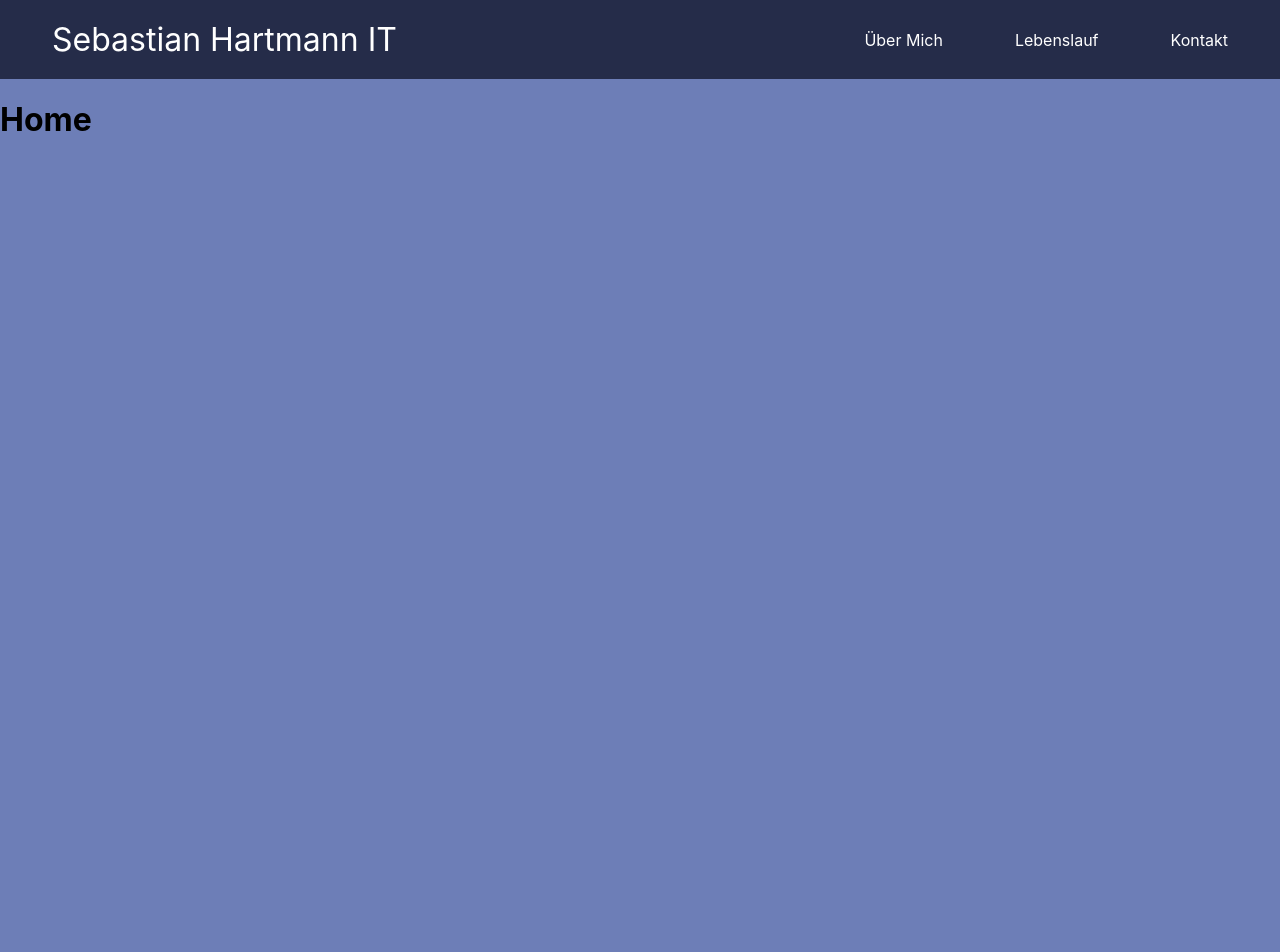
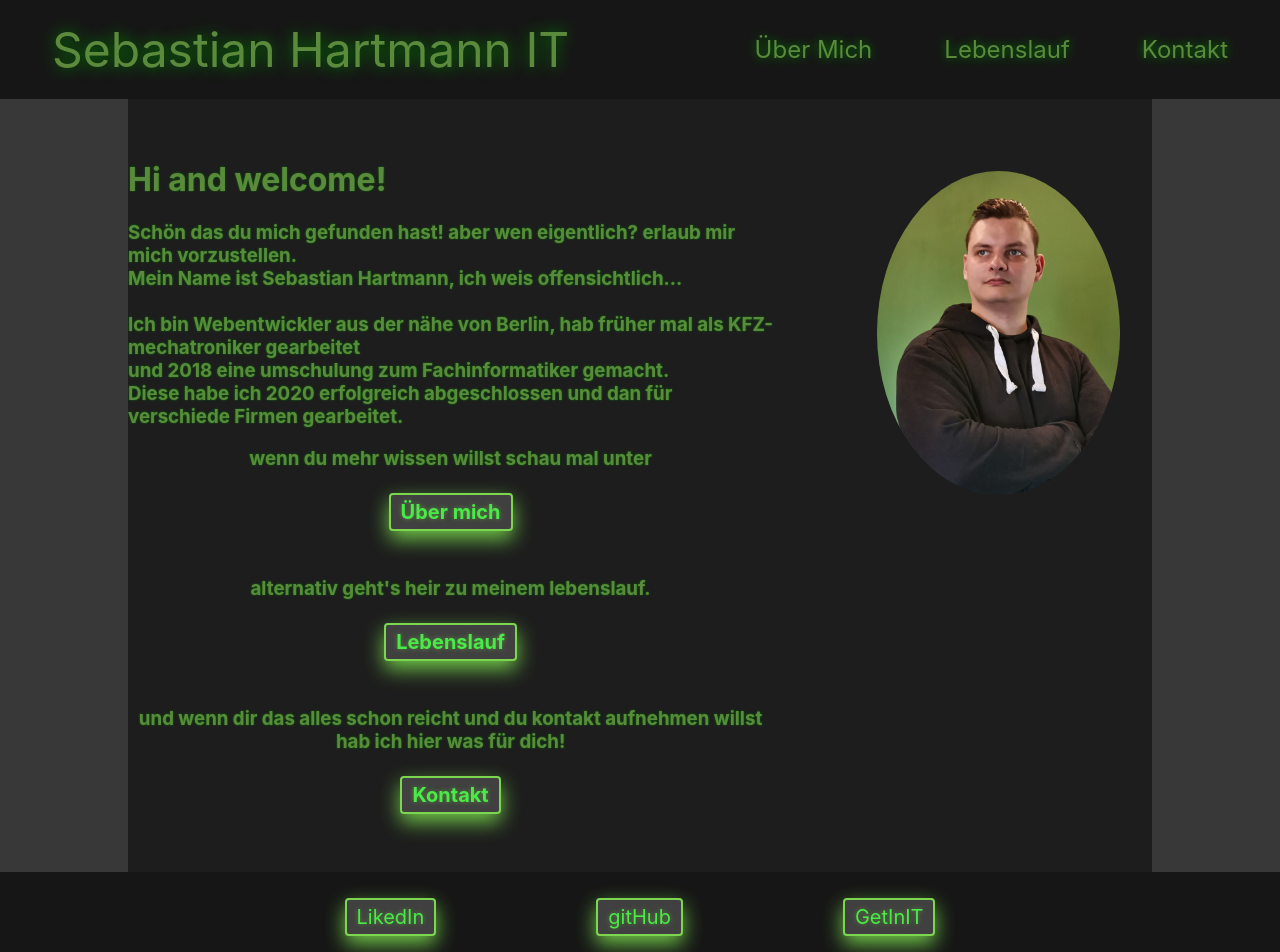
Before and after one commit to 5Hartmann/sebastian-hartmann-it, a React (Create React App) app: page / in a window 1280 px wide. Shown: the top 952 px of the page. Before the commit the page ends 800 px from the top, so only its background shows below. Built offline with nearby package versions, Linux system fonts and the light colour scheme.

Commit message:
Add content and css to Home.js

```diff
--- a/src/App.css
+++ b/src/App.css
@@ -4,21 +4,17 @@
 
 body {
   margin: 0px;
-  background-color: #6d7eb7;
+  background-color: #2b2b2b;
 }
 
 .nav {
-  background-color: #252c49;
-  color: white;
+  background-color: #161616;
+  color: #5b8a3c;
   display: flex;
   justify-content: space-between;
   align-items: stretch;
   gap: 2rem;
   padding: 0 2rem;
-}
-
-.site-title {
-  font-size: 2rem;
 }
 
 .nav ul {
@@ -27,6 +23,9 @@ body {
   list-style: none;
   display: flex;
   gap: 2rem;
+  font-size: 1.5rem;
+  text-shadow: 0px 0px 10px green;
+
 }
 
 .nav a {
@@ -38,10 +37,98 @@ body {
   padding: 1.25rem;
 }
 
+.site-title {
+  font-size: 3rem;
+  text-shadow: 0px 0px 15px green;
+}
+
 .nav li.active {
-  background-color: #384665;
+  background-color: #383838;
+  box-shadow: 0px 8px 20px 0px #70c748;
 }
 
 .nav li:hover {
   background-color: #bebebe;
 }
+
+main {
+  justify-content: center;
+  display: flex;
+  align-items: baseline;
+  background-color: #383838;
+}
+
+.MainContainer {
+  display: flex;
+  flex-direction: column;
+  width: 80%;
+  background-color: #1d1d1d;
+  justify-content: center;
+  align-items: center;
+  color: #5b8a3c;
+  text-shadow: 0px 0px 2px green;
+  padding-top: 5vh;
+  padding-bottom: 5vh;
+}
+
+#HeroImg {
+  width: 30%;
+  height: 100%;
+  border-radius: 50%;
+  padding: 2rem;
+}
+
+#AboutMe {
+  color: green;
+}
+
+.btn {
+  font-size: 20px;
+  border-radius: 4px;
+  width: fit-content;
+  color: #49eb49;
+  border: solid #7cd64f 2px;
+  background-color: #404040;
+  text-decoration: none;
+  padding: 5px 10px;
+  box-shadow: 0px 8px 20px 0px #70c748;
+  text-shadow: 0px 0px 5px #5b8a3c;
+  transition: transform .2s;
+  cursor: pointer;
+}
+
+.btn a {
+  text-decoration: none;
+  color: #49eb49;
+}
+
+.btn:hover {
+  transform: scale(1.5);
+  color: black;
+}
+
+.textBlock {
+  display: flex;
+  justify-content: center;
+}
+
+.txt {
+  width: 90%;
+}
+
+.txtBottum {
+  display: flex;
+  flex-direction: column;
+  text-align: center;
+  align-items: center;
+}
+
+.footerBox {
+  display: flex;
+  justify-content: center;
+  align-items: center;
+  gap: 10rem;
+  padding: 2%;
+  width: 100%;
+  background-color: #161616;
+}
--- a/src/App.js
+++ b/src/App.js
@@ -6,6 +6,8 @@ import Home from './tamplates/Sites/Home';
 import About from './tamplates/Sites/About';
 import CV from './tamplates/Sites/CV';
 import Kontakt from './tamplates/Sites/Kontakt';
+import Footer from './tamplates/elements/Footer';
+
 
 function App() {
   return (
@@ -21,6 +23,7 @@ function App() {
           <Route path='/kontakt' element={<Kontakt/>}/>
         </Routes>
       </main>
+      <Footer/>
     </div>
   );
 }
--- a/src/tamplates/Sites/Home.js
+++ b/src/tamplates/Sites/Home.js
@@ -1,5 +1,39 @@
+import HeroImg from "../assets/Bewerbung.jpg";
 function Home() {
-    return <h1>Home</h1>;
+    return (
+        <div className="MainContainer" >
+            <div className="textBlock">
+                <div>
+                    <h1>Hi and welcome!</h1>
+
+                    <div className="txt">
+                        <h3 className="txtTop">Schön das du mich gefunden hast! aber wen eigentlich? erlaub mir mich vorzustellen.<br />
+                            Mein Name ist Sebastian Hartmann, ich weis offensichtlich...<br /><br />
+                            Ich bin Webentwickler aus der nähe von Berlin, hab früher mal als KFZ-mechatroniker
+                            gearbeitet<br /> und 2018 eine umschulung zum Fachinformatiker gemacht.<br />
+                            Diese habe ich 2020 erfolgreich abgeschlossen und dan für verschiede Firmen gearbeitet.
+                        </h3>
+                        <h3 className="txtBottum">
+                            wenn du mehr wissen willst schau mal unter <br /><br />
+                            <div className="btn"><a href="/About">Über mich</a></div>
+                            <br /><br />
+                            alternativ geht's heir zu meinem lebenslauf.
+                            <br /><br />
+                            <div className="btn"> <a href="/CV" >Lebenslauf</a></div>
+                            <br /><br />
+                            und wenn dir das alles schon reicht und du kontakt aufnehmen willst hab ich hier was für dich!
+                            <br /><br />
+                            <div className="btn"><a href="/Kontakt">Kontakt</a></div>
+                        </h3>
+                    </div>
+                </div>
+
+                <img id="HeroImg" src={HeroImg} alt="its Me!" />
+
+            </div>
+        </div>
+
+    )
 }
 
 export default Home;
--- /dev/null
+++ b/src/tamplates/elements/Footer.js
@@ -0,0 +1,11 @@
+function Footer() {
+    return (
+        <div className="footerBox">
+            <div className="btn"><a href="/">LikedIn</a></div>
+            <div className="btn"><a href="/">gitHub</a></div>
+            <div className="btn"><a href="/">GetInIT</a></div>
+        </div>
+     );
+}
+
+export default Footer;
```
Also changed, not shown: src/tamplates/assets/Bewerbung.jpg (added).
